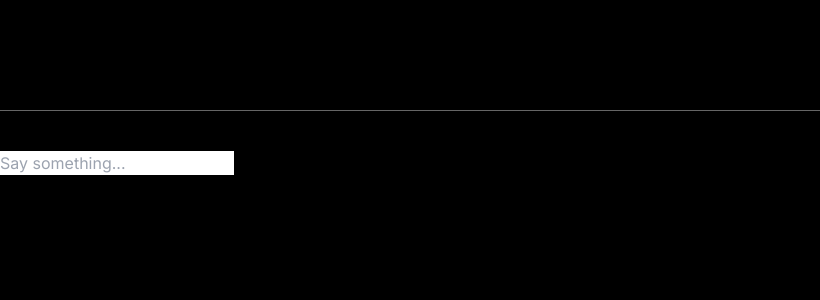
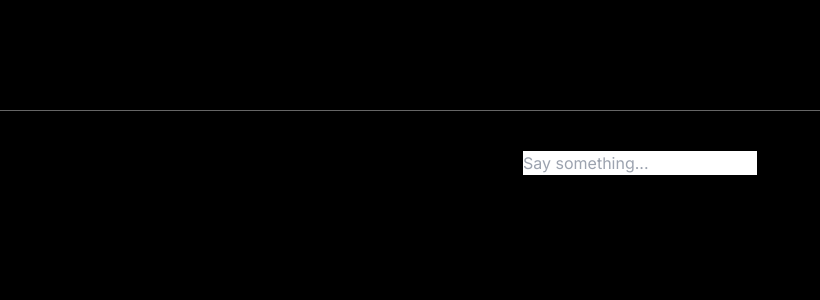
Before and after one commit to sazzadtanim/8-8-2023-my-neo4j-openai-test-code, a Next.js app: page / in a window 1280 px wide. Shown: the top 300 px of the page, without its empty margins (0-820 px from the left). Built offline with nearby package versions, Linux system fonts and the light colour scheme.

Commit message:
added isLoading and error state

```diff
--- a/src/app/page.tsx
+++ b/src/app/page.tsx
@@ -3,24 +3,41 @@
 import logo from '@images/oxilate.png'
 import { useChat } from 'ai/react'
 import Image from 'next/image'
+export const runtime = 'edge'
 
 export default function Home() {
-  const { messages, input, handleInputChange, handleSubmit } = useChat()
+  const { messages, input, handleInputChange, handleSubmit, isLoading, error } =
+    useChat({
+      api: '/api/chat',
+    })
   console.log('messages' + messages)
   return (
-    <main className='flex min-h-screen flex-col bg-black dark:bg-slate-900'>
-      <div className='mb-10 border-b-[1px] p-10 border-white/40'>
+    <main className='flex min-h-screen flex-col bg-black text-black dark:bg-slate-900 dark:text-white'>
+      <div className='mb-10 border-b-[1px] border-white/40 p-10'>
         <Image alt='oxilate' src={logo} className='invert dark:invert-0' />
       </div>
       <div className='container mx-auto flex-1'>
+        <div className='flex flex-col justify-between'>
+          <div className='flex-1'>
+            {isLoading ? (
+              <div>...loading</div>
+            ) : error ? (
+              <div className='m-10 leading-6'>
+                {error.message}
+                <p>{JSON.stringify(error.cause)}</p>
+              </div>
+            ) : (
               <div>
                 {messages.map(m => (
                   <div key={m.id}>
                     {m.role}: {m.content}
                   </div>
                 ))}
+              </div>
+            )}
+          </div>
 
-          <form onSubmit={handleSubmit}>
+          <form onSubmit={handleSubmit} className='mx-auto text-center'>
             <input
               value={input}
               placeholder='Say something...'
@@ -30,6 +47,7 @@ export default function Home() {
           </form>
         </div>
       </div>
+      )
     </main>
   )
 }
```
Also changed, not shown: src/data/artificialDelay.ts (added, +10 -0 lines). Lines whose indentation alone changed are shown as unchanged.
